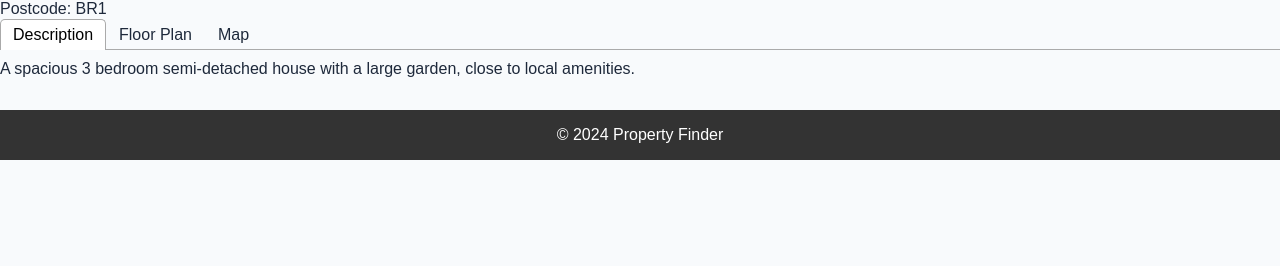
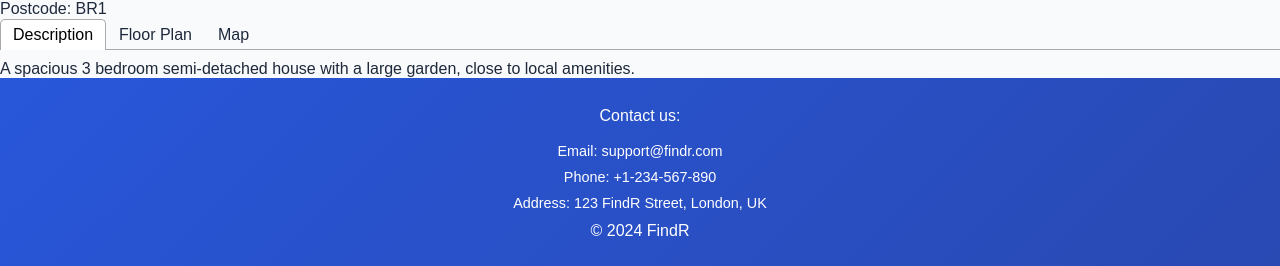
Before and after one commit to Siyath-VP/ACSD-CW2, a React (Create React App) app: page /property/1 in a window 1280 px wide. Shown: the part 552-818 px from the top of the page. Built offline with nearby package versions, Linux system fonts and the light colour scheme.

Commit message:
feat: Added contact information to footer

```diff
--- a/src/components/Footer.js
+++ b/src/components/Footer.js
@@ -1,19 +1,19 @@
 import React from "react";
 
 const Footer = () => {
-    return (
-        <footer
-            style={{
-                textAlign: "center",
-                padding: "1rem",
-                background: "#333",
-                color: "#fff",
-                marginTop: "2rem",
-            }}
-        >
-            &copy; 2024 Property Finder
-        </footer>
-    );
+  return (
+    <footer className="footer" id="contact">
+      <div className="footer-content">
+        <p>Contact us:</p>
+        <ul className="contact-info">
+          <li>Email: support@findr.com</li>
+          <li>Phone: +1-234-567-890</li>
+          <li>Address: 123 FindR Street, London, UK</li>
+        </ul>
+        <p>&copy; 2024 FindR</p>
+      </div>
+    </footer>
+  );
 };
 
 export default Footer;
```
